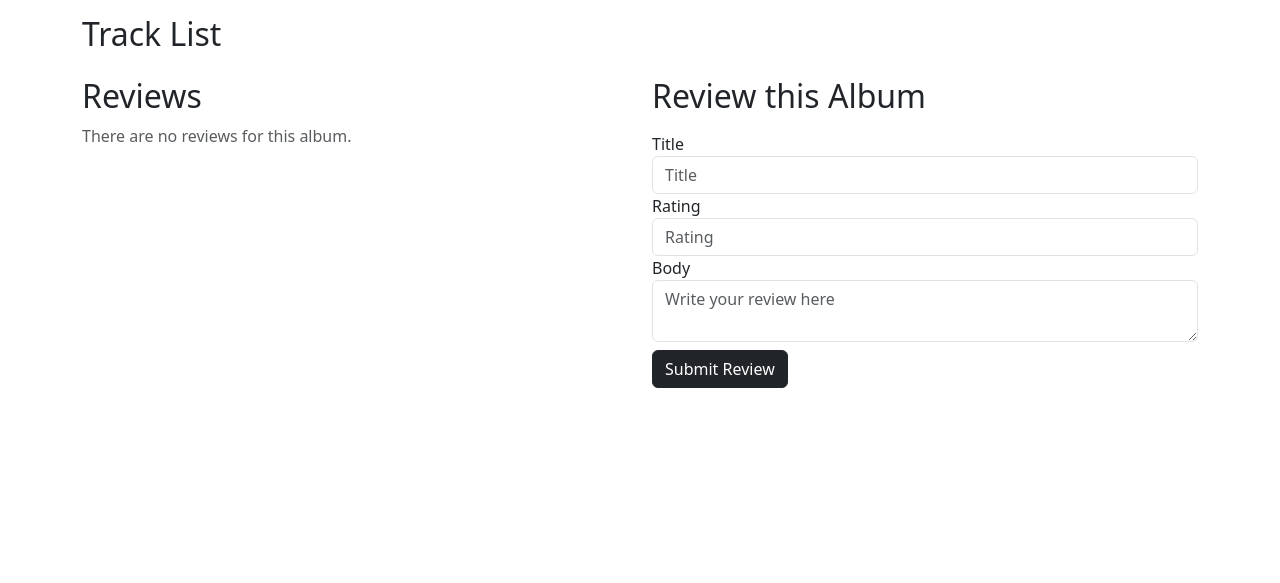
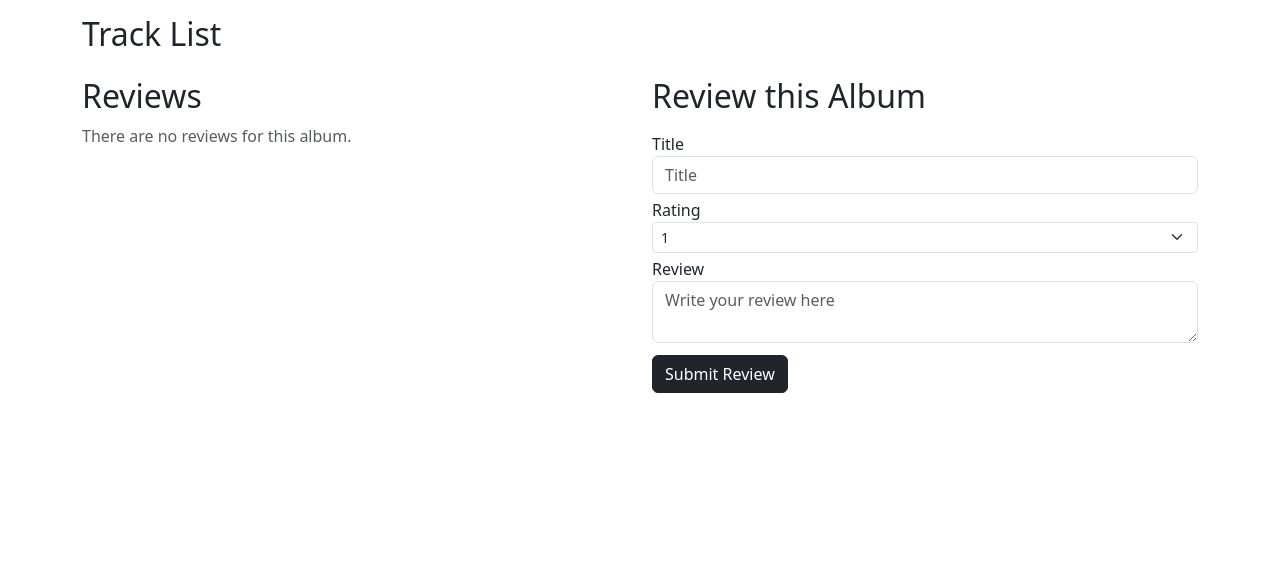
Before and after one commit to xnaavii/tune-talk-pp4, a Django app: template home/templates/home/album_detail.html in a window 1280 px wide. Shown: the part 169-752 px from the top of the page. Run offline with Django 5.2, Linux system fonts and the light colour scheme; the template is opened without the code that fills it, so the values that code supplies are empty; the visitor is signed in with stand-in values (Sample User, id 1).

Commit message:
add dropdown on rating form

```diff
--- a/home/templates/home/album_detail.html
+++ b/home/templates/home/album_detail.html
@@ -89,16 +89,22 @@
             {% if user.is_authenticated %}
             <form method="post">
                 {% csrf_token %}
-                <div class="form-group">
+                <div class="form-group mb-1">
                     <label for="id_title">Title</label>
                     <input type="text" name="title" id="id_title" class="form-control" placeholder="Title">
                 </div>
-                <div class="form-group">
+                <div class="form-group mb-1">
                     <label for="id_rating">Rating</label>
-                    <input type="number" name="rating" id="id_rating" class="form-control" placeholder="Rating" min="1" max="5">
+                    <select name="rating" id="id_rating" class="form-select form-select-sm">
+                        <option value="1">1</option>
+                        <option value="2">2</option>
+                        <option value="3">3</option>
+                        <option value="4">4</option>
+                        <option value="5">5</option>
+                    </select>
                 </div>
-                <div class="form-group">
-                    <label for="id_body">Body</label>
+                <div class="form-group mb-1">
+                    <label for="id_body">Review</label>
                     <textarea name="body" id="id_body" class="form-control" placeholder="Write your review here"></textarea>
                 </div>
                 <button type="submit" class="btn btn btn-dark mt-2">Submit Review</button>
--- a/tunetalk/settings.py
+++ b/tunetalk/settings.py
@@ -27,7 +27,7 @@
 SECRET_KEY = os.environ.get("SECRET_KEY")
 
 # SECURITY WARNING: don't run with debug turned on in production!
-DEBUG = False
+DEBUG = True
 
 ALLOWED_HOSTS = ['.herokuapp.com', '127.0.0.1']
 
```
Also changed, not shown: home/templates/home/homepage.html (+5 -5 lines), 1 other file.
